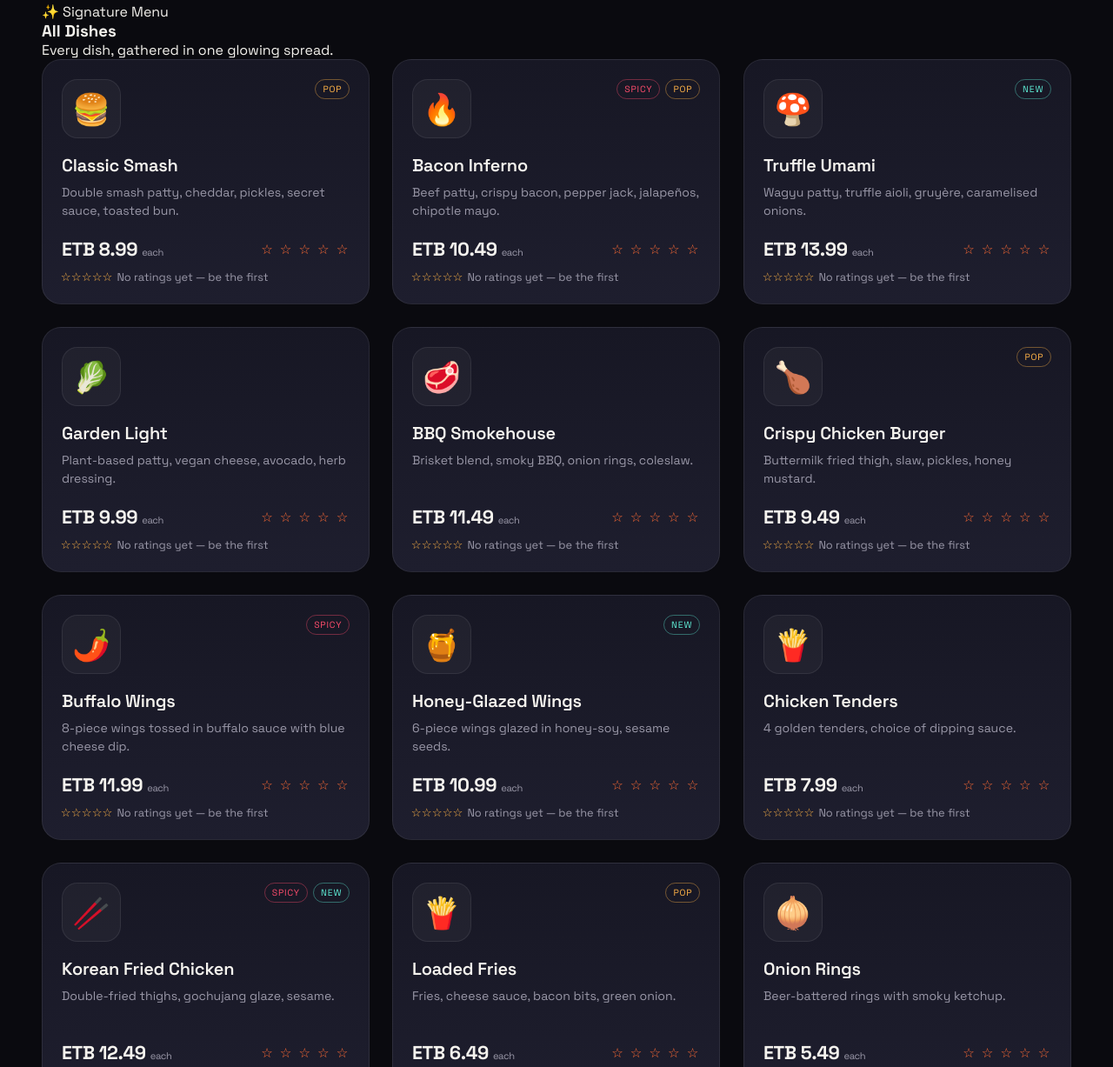
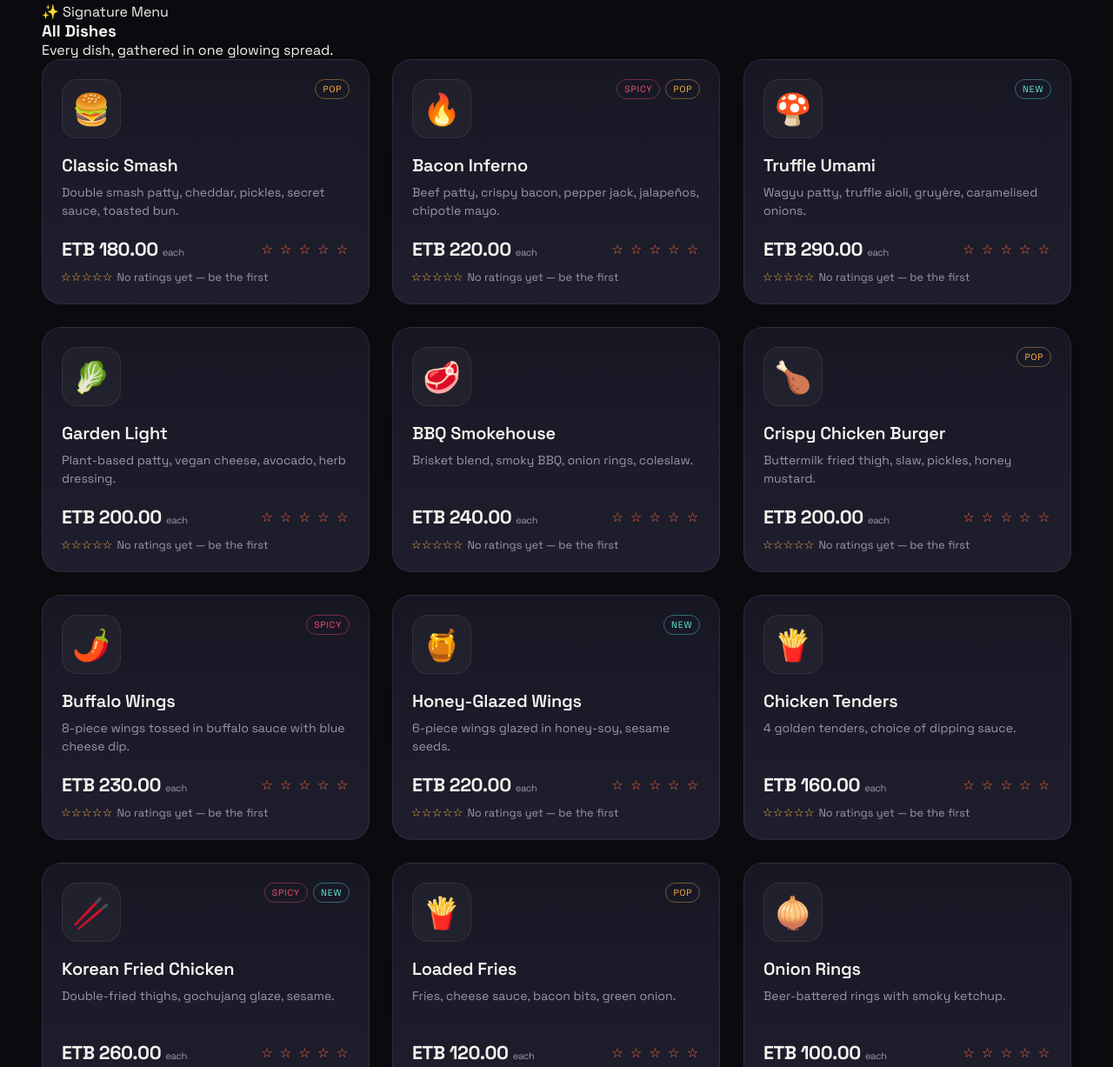
Before and after one commit to ByteBeacon11/light-burger-menu-live, a plain HTML site: page index.html in a window 1280 px wide. Shown: the part 1197-2424 px from the top of the page at 87% size. Drawn offline with nearby package versions, Linux system fonts and the light colour scheme; grey boxes are pictures that could not be loaded; a web font is replaced by a local one.

Commit message:
Restore index.html to previous undeployed version

```diff
--- a/index.html
+++ b/index.html
@@ -2,9 +2,6 @@
 <html lang="en">
 <head>
 <meta charset="UTF-8" />
-<meta http-equiv="Cache-Control" content="no-cache, no-store, must-revalidate" />
-<meta http-equiv="Pragma" content="no-cache" />
-<meta http-equiv="Expires" content="0" />
 <meta name="viewport" content="width=device-width, initial-scale=1.0" />
 <title>Light Burger & Chicken — Digital Menu</title>
 <meta name="description" content="A modern, motion-driven digital menu for Light Burger & Chicken." />
@@ -322,27 +319,27 @@
   {slug:'desserts',title:'Desserts',sub:'Sweet endings, no regrets.',icon:'🍰',bg:'https://picsum.photos/seed/lb-desserts/1920/700'},
 ];
 const DEFAULT_MENU = [
-  {"id": 1, "cat": "burgers", "name": "Classic Smash", "emoji": "🍔", "desc": "Double smash patty, cheddar, pickles, secret sauce, toasted bun.", "price": 8.99, "tags": ["pop"]},
-  {"id": 2, "cat": "burgers", "name": "Bacon Inferno", "emoji": "🔥", "desc": "Beef patty, crispy bacon, pepper jack, jalapeños, chipotle mayo.", "price": 10.49, "tags": ["spicy", "pop"]},
-  {"id": 3, "cat": "burgers", "name": "Truffle Umami", "emoji": "🍄", "desc": "Wagyu patty, truffle aioli, gruyère, caramelised onions.", "price": 13.99, "tags": ["new"]},
-  {"id": 4, "cat": "burgers", "name": "Garden Light", "emoji": "🥬", "desc": "Plant-based patty, vegan cheese, avocado, herb dressing.", "price": 9.99, "tags": []},
-  {"id": 5, "cat": "burgers", "name": "BBQ Smokehouse", "emoji": "🥩", "desc": "Brisket blend, smoky BBQ, onion rings, coleslaw.", "price": 11.49, "tags": []},
-  {"id": 6, "cat": "chicken", "name": "Crispy Chicken Burger", "emoji": "🍗", "desc": "Buttermilk fried thigh, slaw, pickles, honey mustard.", "price": 9.49, "tags": ["pop"]},
-  {"id": 7, "cat": "chicken", "name": "Buffalo Wings", "emoji": "🌶️", "desc": "8-piece wings tossed in buffalo sauce with blue cheese dip.", "price": 11.99, "tags": ["spicy"]},
-  {"id": 8, "cat": "chicken", "name": "Honey-Glazed Wings", "emoji": "🍯", "desc": "6-piece wings glazed in honey-soy, sesame seeds.", "price": 10.99, "tags": ["new"]},
-  {"id": 9, "cat": "chicken", "name": "Chicken Tenders", "emoji": "🍟", "desc": "4 golden tenders, choice of dipping sauce.", "price": 7.99, "tags": []},
-  {"id": 10, "cat": "chicken", "name": "Korean Fried Chicken", "emoji": "🥢", "desc": "Double-fried thighs, gochujang glaze, sesame.", "price": 12.49, "tags": ["spicy", "new"]},
-  {"id": 11, "cat": "sides", "name": "Loaded Fries", "emoji": "🍟", "desc": "Fries, cheese sauce, bacon bits, green onion.", "price": 6.49, "tags": ["pop"]},
-  {"id": 12, "cat": "sides", "name": "Onion Rings", "emoji": "🧅", "desc": "Beer-battered rings with smoky ketchup.", "price": 5.49, "tags": []},
-  {"id": 13, "cat": "sides", "name": "Cole Slaw", "emoji": "🥗", "desc": "Creamy slaw with apple and celery seed.", "price": 3.99, "tags": []},
-  {"id": 14, "cat": "sides", "name": "Mac & Cheese", "emoji": "🧀", "desc": "Three-cheese mac, breadcrumb crust.", "price": 6.99, "tags": []},
-  {"id": 15, "cat": "drinks", "name": "Iced Cola", "emoji": "🥤", "desc": "Classic cola over ice.", "price": 2.99, "tags": []},
-  {"id": 16, "cat": "drinks", "name": "Vanilla Shake", "emoji": "🍦", "desc": "Hand-spun vanilla shake, whipped cream.", "price": 5.49, "tags": ["pop"]},
-  {"id": 17, "cat": "drinks", "name": "Fresh Lemonade", "emoji": "🍋", "desc": "Freshly squeezed, mint garnish.", "price": 4.49, "tags": ["new"]},
-  {"id": 18, "cat": "drinks", "name": "Iced Tea", "emoji": "🫖", "desc": "Peach iced tea, lightly sweetened.", "price": 3.49, "tags": []},
-  {"id": 19, "cat": "desserts", "name": "Choco Lava Cake", "emoji": "🍫", "desc": "Warm lava cake with vanilla ice cream.", "price": 6.49, "tags": ["pop"]},
-  {"id": 20, "cat": "desserts", "name": "Cheesecake Slice", "emoji": "🍰", "desc": "New York style, berry compote.", "price": 5.99, "tags": []},
-  {"id": 21, "cat": "desserts", "name": "Apple Pie Bites", "emoji": "🥧", "desc": "Cinnamon apple bites, caramel drizzle.", "price": 4.99, "tags": ["new"]},
+  {id:1,cat:'burgers',name:'Classic Smash',emoji:'🍔',desc:'Double smash patty, cheddar, pickles, secret sauce, toasted bun.',price:180,tags:['pop']},
+  {id:2,cat:'burgers',name:'Bacon Inferno',emoji:'🔥',desc:'Beef patty, crispy bacon, pepper jack, jalapeños, chipotle mayo.',price:220,tags:['spicy','pop']},
+  {id:3,cat:'burgers',name:'Truffle Umami',emoji:'🍄',desc:'Wagyu patty, truffle aioli, gruyère, caramelised onions.',price:290,tags:['new']},
+  {id:4,cat:'burgers',name:'Garden Light',emoji:'🥬',desc:'Plant-based patty, vegan cheese, avocado, herb dressing.',price:200,tags:[]},
+  {id:5,cat:'burgers',name:'BBQ Smokehouse',emoji:'🥩',desc:'Brisket blend, smoky BBQ, onion rings, coleslaw.',price:240,tags:[]},
+  {id:6,cat:'chicken',name:'Crispy Chicken Burger',emoji:'🍗',desc:'Buttermilk fried thigh, slaw, pickles, honey mustard.',price:200,tags:['pop']},
+  {id:7,cat:'chicken',name:'Buffalo Wings',emoji:'🌶️',desc:'8-piece wings tossed in buffalo sauce with blue cheese dip.',price:230,tags:['spicy']},
+  {id:8,cat:'chicken',name:'Honey-Glazed Wings',emoji:'🍯',desc:'6-piece wings glazed in honey-soy, sesame seeds.',price:220,tags:['new']},
+  {id:9,cat:'chicken',name:'Chicken Tenders',emoji:'🍟',desc:'4 golden tenders, choice of dipping sauce.',price:160,tags:[]},
+  {id:10,cat:'chicken',name:'Korean Fried Chicken',emoji:'🥢',desc:'Double-fried thighs, gochujang glaze, sesame.',price:260,tags:['spicy','new']},
+  {id:11,cat:'sides',name:'Loaded Fries',emoji:'🍟',desc:'Fries, cheese sauce, bacon bits, green onion.',price:120,tags:['pop']},
+  {id:12,cat:'sides',name:'Onion Rings',emoji:'🧅',desc:'Beer-battered rings with smoky ketchup.',price:100,tags:[]},
+  {id:13,cat:'sides',name:'Cole Slaw',emoji:'🥗',desc:'Creamy slaw with apple and celery seed.',price:70,tags:[]},
+  {id:14,cat:'sides',name:'Mac & Cheese',emoji:'🧀',desc:'Three-cheese mac, breadcrumb crust.',price:130,tags:[]},
+  {id:15,cat:'drinks',name:'Iced Cola',emoji:'🥤',desc:'Classic cola over ice.',price:60,tags:[]},
+  {id:16,cat:'drinks',name:'Vanilla Shake',emoji:'🍦',desc:'Hand-spun vanilla shake, whipped cream.',price:110,tags:['pop']},
+  {id:17,cat:'drinks',name:'Fresh Lemonade',emoji:'🍋',desc:'Freshly squeezed, mint garnish.',price:90,tags:['new']},
+  {id:18,cat:'drinks',name:'Iced Tea',emoji:'🫖',desc:'Peach iced tea, lightly sweetened.',price:70,tags:[]},
+  {id:19,cat:'desserts',name:'Choco Lava Cake',emoji:'🍫',desc:'Warm lava cake with vanilla ice cream.',price:130,tags:['pop']},
+  {id:20,cat:'desserts',name:'Cheesecake Slice',emoji:'🍰',desc:'New York style, berry compote.',price:120,tags:[]},
+  {id:21,cat:'desserts',name:'Apple Pie Bites',emoji:'🥧',desc:'Cinnamon apple bites, caramel drizzle.',price:100,tags:['new']},
 ];
 const DEFAULT_SPECIALS = [
   {num:'01',title:'Double Volcano Burger',desc:'Two smash patties, ghost-pepper cheese, crispy onions, volcanic sauce.'},
@@ -350,15 +347,15 @@
   {num:'03',title:'Midnight Combo',desc:'After 9pm: classic burger + chicken tenders + drink at a flat price.'},
 ];
 const DEFAULT_SIDES = ['Fries','Shakes','Salad','Dips','Cookies','Iced Tea'];
-let SPECIALS = loadJSON('lb_specials_v2', DEFAULT_SPECIALS.map(x=>Object.assign({},x)));
+let SPECIALS = loadJSON('lb_specials_v1', DEFAULT_SPECIALS.map(x=>Object.assign({},x)));
 if(!Array.isArray(SPECIALS)) SPECIALS = DEFAULT_SPECIALS.map(x=>Object.assign({},x));
-let SIDES = loadJSON('lb_sides_v2', DEFAULT_SIDES.slice());
+let SIDES = loadJSON('lb_sides_v1', DEFAULT_SIDES.slice());
 if(!Array.isArray(SIDES)) SIDES = DEFAULT_SIDES.slice();
-let CATEGORIES = loadJSON('lb_cats_v3', DEFAULT_CATS.map(c=>Object.assign({},c)));
+let CATEGORIES = loadJSON('lb_cats_v2', DEFAULT_CATS.map(c=>Object.assign({},c)));
 if(!Array.isArray(CATEGORIES)) CATEGORIES = DEFAULT_CATS.map(c=>Object.assign({},c));
-let MENU = loadJSON('lb_menu_v3', DEFAULT_MENU.slice());
+let MENU = loadJSON('lb_menu_v2', DEFAULT_MENU.slice());
 if(!Array.isArray(MENU)) MENU = DEFAULT_MENU.slice();
-let BG = loadJSON('lb_bg_v3', {});
+let BG = loadJSON('lb_bg_v2', {});
 if(typeof BG!=='object' || Array.isArray(BG)) BG = {};
 if(!BG.all) BG.all = 'https://picsum.photos/seed/lb-all/1920/700';
 CATEGORIES.forEach(c=>{ if(!BG[c.slug]) BG[c.slug]=c.bg; });
@@ -535,8 +532,8 @@
 const footerMenuLinks = document.getElementById('footerMenuLinks');
 if(footerMenuLinks) footerMenuLinks.innerHTML = '<li><a href="?cat=all#menu">All dishes</a></li>' + CATEGORIES.filter(c=>!c.hidden).map(c=>`<li><a href="?cat=${c.slug}#menu">${c.icon||''} ${c.title}</a></li>`).join('');
 // sync
-window.addEventListener('storage', ()=>{ CATEGORIES=loadJSON('lb_cats_v3',CATEGORIES); MENU=loadJSON('lb_menu_v3',MENU); BG=loadJSON('lb_bg_v3',BG); if(!BG.all) BG.all='https://picsum.photos/seed/lb-all/1920/700'; CATEGORIES.forEach(c=>{if(!BG[c.slug]) BG[c.slug]=c.bg;}); renderFilters(); renderGrid(); refreshRatings(); });
-document.addEventListener('visibilitychange', ()=>{ if(!document.hidden){ CATEGORIES=loadJSON('lb_cats_v3',CATEGORIES); MENU=loadJSON('lb_menu_v3',MENU); BG=loadJSON('lb_bg_v3',BG); renderFilters(); renderGrid(); refreshRatings(); } });
+window.addEventListener('storage', ()=>{ CATEGORIES=loadJSON('lb_cats_v2',CATEGORIES); MENU=loadJSON('lb_menu_v2',MENU); BG=loadJSON('lb_bg_v2',BG); if(!BG.all) BG.all='https://picsum.photos/seed/lb-all/1920/700'; CATEGORIES.forEach(c=>{if(!BG[c.slug]) BG[c.slug]=c.bg;}); renderFilters(); renderGrid(); refreshRatings(); });
+document.addEventListener('visibilitychange', ()=>{ if(!document.hidden){ CATEGORIES=loadJSON('lb_cats_v2',CATEGORIES); MENU=loadJSON('lb_menu_v2',MENU); BG=loadJSON('lb_bg_v2',BG); renderFilters(); renderGrid(); refreshRatings(); } });
 // preloader
 const prefill = document.getElementById('pre-fill');
 const preLogoImg = document.getElementById('preLogoImg');
```
